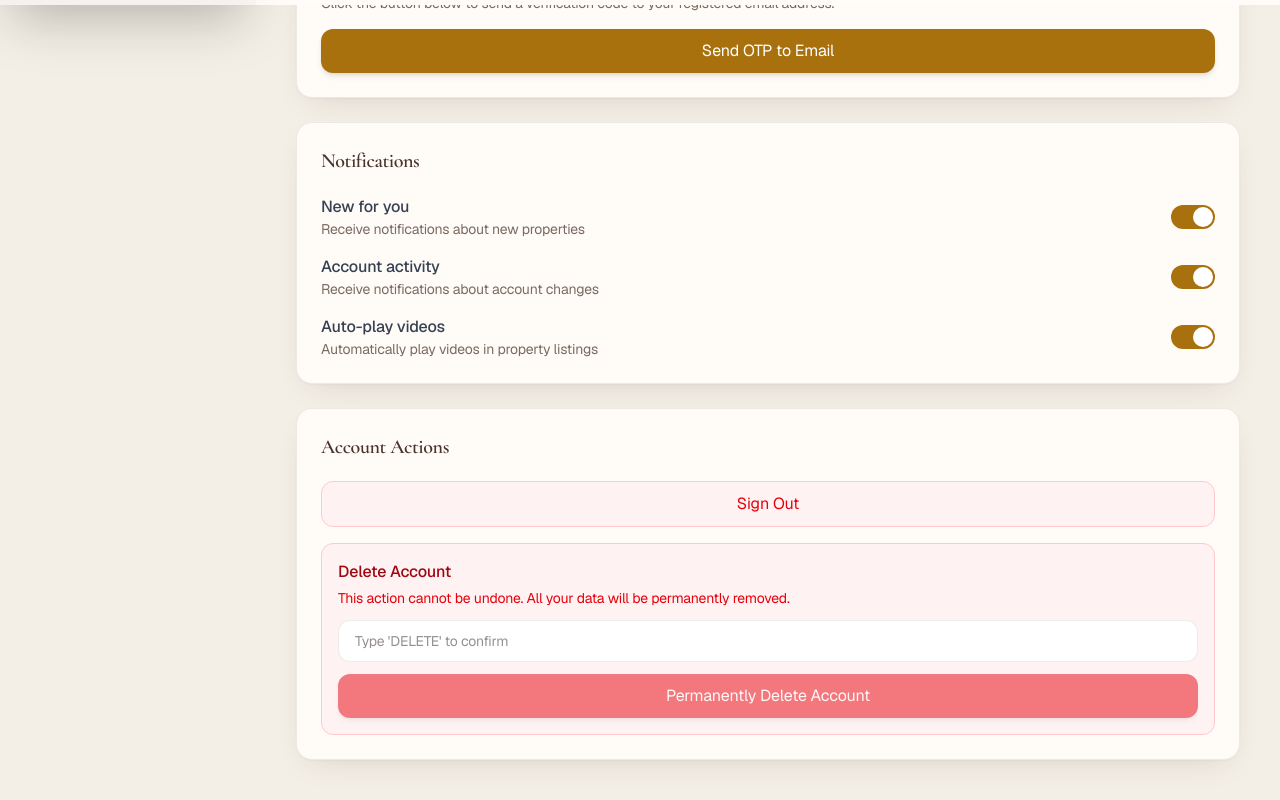
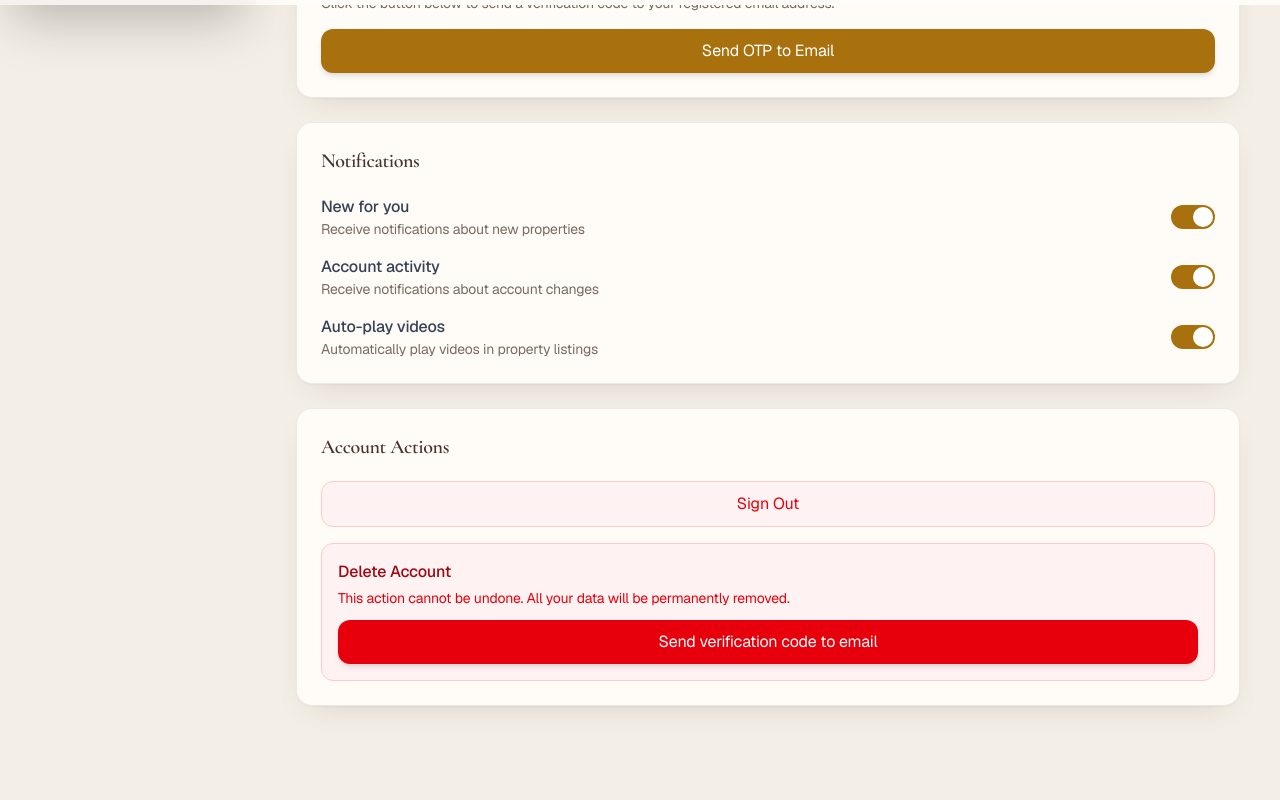
Before and after one commit to 126jgvvb/zcanopy-broker-web-dashbaord, a Next.js app: page /dashboard/broker/settings in a window 1280 px wide. Shown: the part 795-1595 px from the top of the page. After the commit the page ends 1541 px from the top, so only its background shows below. Built offline with nearby package versions, Linux system fonts and the light colour scheme; no server answers; sample sign-in values are in the browser's storage.

Commit message:
added otp confirmation before deletion

```diff
--- a/app/dashboard/broker/settings/page.tsx
+++ b/app/dashboard/broker/settings/page.tsx
@@ -18,6 +18,9 @@ export default function BrokerSettingsPage() {
   const [otpSent, setOtpSent] = useState(false);
   const [otpValue, setOtpValue] = useState('');
   const [otpLoading, setOtpLoading] = useState(false);
+  const [deleteOtpSent, setDeleteOtpSent] = useState(false);
+  const [deleteOtpValue, setDeleteOtpValue] = useState('');
+  const [deleteOtpLoading, setDeleteOtpLoading] = useState(false);
   const [notifications, setNotifications] = useState({ newForYou: true, accountActivity: true, autoPlay: true });
   const [deleteConfirm, setDeleteConfirm] = useState('');
 
@@ -106,12 +109,28 @@ export default function BrokerSettingsPage() {
     router.push('/');
   };
 
+  const handleRequestDeleteAccountOtp = async () => {
+    setMessage('');
+    const token = localStorage.getItem('zcanopy_token');
+    if (!token) return;
+    setDeleteOtpLoading(true);
+    try {
+      await webApi.brokerRequestDeleteAccountOtp(token);
+      setMessage('Verification code sent to your email');
+      setDeleteOtpSent(true);
+    } catch {
+      setMessage('Failed to send verification code');
+    } finally {
+      setDeleteOtpLoading(false);
+    }
+  };
+
   const handleDeleteAccount = async () => {
     const token = localStorage.getItem('zcanopy_token');
-    if (!token || !deleteConfirm) return;
+    if (!token || !deleteOtpValue) return;
     setSaving(true);
     try {
-      await webApi.brokerDeleteAccount(token, { password: deleteConfirm });
+      await webApi.brokerDeleteAccount(token, { emailOtp: deleteOtpValue });
       localStorage.removeItem('zcanopy_token');
       localStorage.removeItem('zcanopy_role');
       localStorage.removeItem('zcanopy_user');
@@ -300,20 +319,32 @@ export default function BrokerSettingsPage() {
           <div className="rounded-xl border border-red-200 bg-red-50 p-4">
             <p className="font-medium text-red-800">Delete Account</p>
             <p className="mt-1 text-sm text-red-600">This action cannot be undone. All your data will be permanently removed.</p>
+            {!deleteOtpSent ? (
+              <button
+                onClick={handleRequestDeleteAccountOtp}
+                disabled={deleteOtpLoading}
+                className="mt-3 w-full rounded-xl bg-red-600 py-2.5 text-white shadow-md transition-all hover:bg-red-700 disabled:opacity-50"
+              >
+                {deleteOtpLoading ? 'Sending...' : 'Send verification code to email'}
+              </button>
+            ) : (
+              <div className="mt-3 space-y-3">
                 <input
                   type="text"
-              value={deleteConfirm}
-              onChange={(e) => setDeleteConfirm(e.target.value)}
-              placeholder="Type 'DELETE' to confirm"
-              className="mt-3 w-full rounded-xl border border-red-200 bg-white px-4 py-2.5 text-sm transition-colors focus:border-[var(--zcanopy-primary)] focus:outline-none"
+                  value={deleteOtpValue}
+                  onChange={(e) => setDeleteOtpValue(e.target.value)}
+                  placeholder="Enter verification code"
+                  className="w-full rounded-xl border border-red-200 bg-white px-4 py-2.5 text-sm transition-colors focus:border-[var(--zcanopy-primary)] focus:outline-none"
                 />
                 <button
                   onClick={handleDeleteAccount}
-              disabled={saving || deleteConfirm !== 'DELETE'}
-              className="mt-3 w-full rounded-xl bg-red-600 py-2.5 text-white shadow-md transition-all hover:bg-red-700 disabled:opacity-50"
+                  disabled={saving || !deleteOtpValue}
+                  className="w-full rounded-xl bg-red-600 py-2.5 text-white shadow-md transition-all hover:bg-red-700 disabled:opacity-50"
                 >
                   {saving ? 'Deleting...' : 'Permanently Delete Account'}
                 </button>
+              </div>
+            )}
           </div>
         </div>
       </Panel>
--- a/lib/api.ts
+++ b/lib/api.ts
@@ -231,6 +231,9 @@ export const webApi = {
   brokerRequestChangePasswordOtp: (token: string) =>
     apiFetch('/web/broker/change-password/request-otp', { method: 'POST', token, body: {}, fallback: { success: true, message: 'OTP sent' } }),
 
+  brokerRequestDeleteAccountOtp: (token: string) =>
+    apiFetch('/web/broker/account/delete/request-otp', { method: 'POST', token, body: {}, fallback: { success: true, message: 'OTP sent' } }),
+
   brokerHelp: (token: string, body: unknown) =>
     apiFetch('/web/broker/help', { method: 'POST', token, body, fallback: { success: true, message: 'Support request submitted' } }),
 
```
Lines whose indentation alone changed are shown as unchanged.
